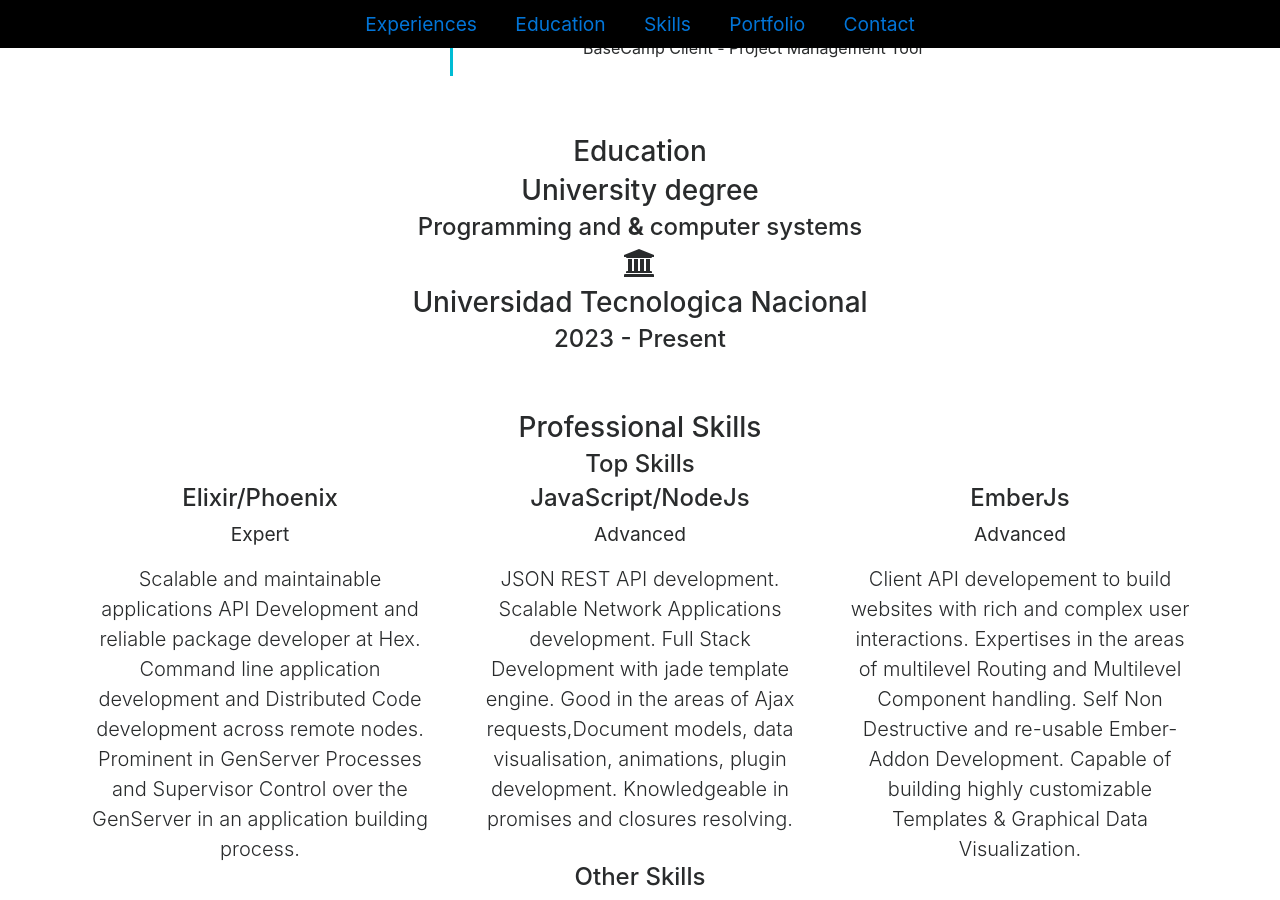
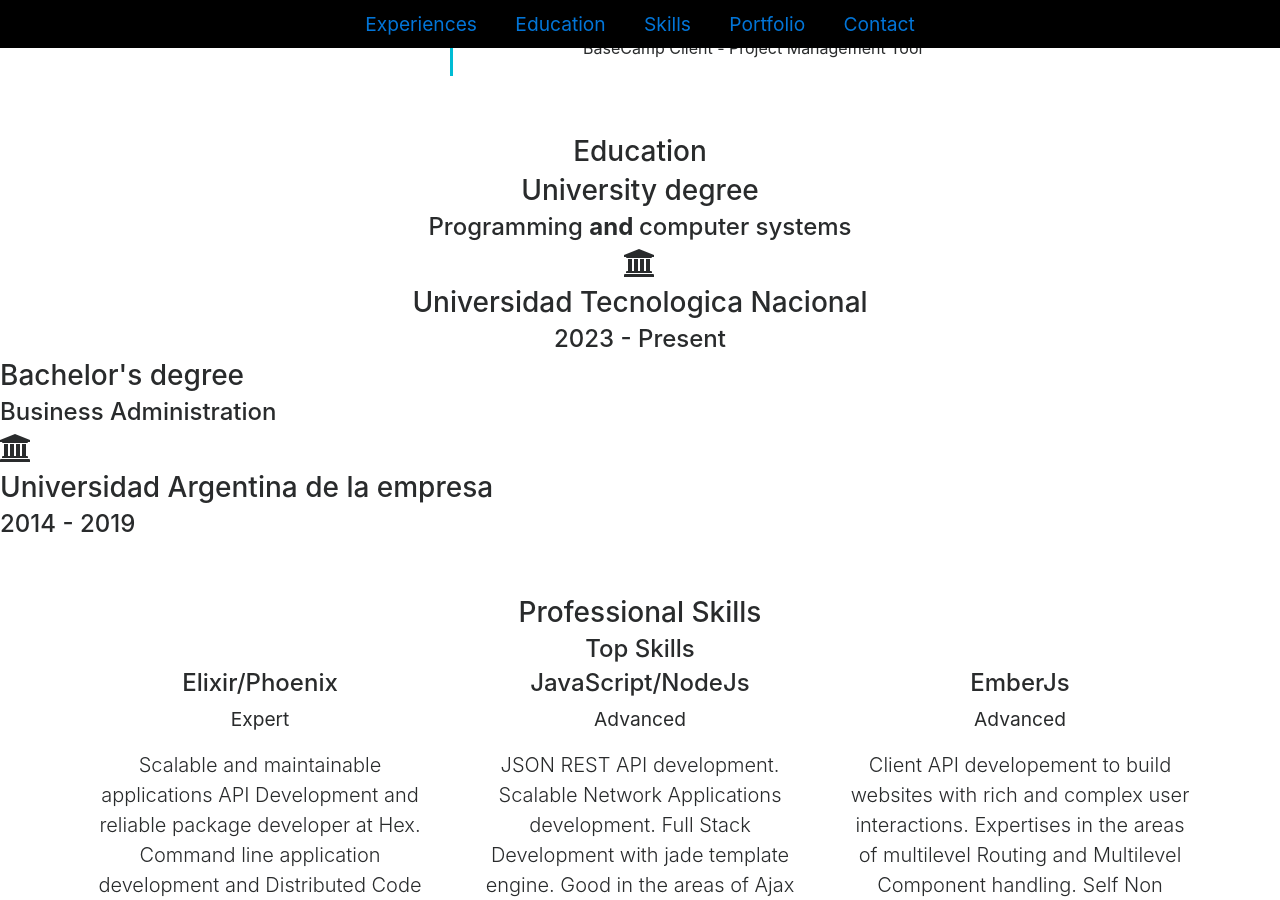
Before and after one commit to HBarthe/hbarthe.github.io, a Jekyll site: the page built from index.html, in a window 1280 px wide and 900 px high, scrolled down 1790 px. Built offline with Jekyll 4.4.1, drawn with Linux system fonts in a browser that asks for light colours; a style sheet for code colours, icons or effects is not loaded.

Commit message:
"Education 2"

```diff
--- a/_includes/education.html
+++ b/_includes/education.html
@@ -2,7 +2,7 @@
     <div  class="course">
         <h3 class="text-sm-center section-heading"> Education </h3>
         <h3 class="theme-color "> University degree </h3>
-        <h4>Programming and <strong class="theme-color"> & </strong> computer systems </h4>
+        <h4>Programming <strong class="theme-color"> and </strong> computer systems </h4>
     </div>
     <div class="university">
         <h3 class="university theme-color">
@@ -12,3 +12,14 @@
         <h4 class="year">2023 - Present  </h4>
     </div>
 </div>
+        <h3 class="theme-color "> Bachelor's degree </h3>
+        <h4>Business Administration </h4>
+    </div>
+    <div class="university">
+        <h3 class="university theme-color">
+            <i class="fa fa-university"> </i>
+        </h3>
+        <h3 class="university theme-color">Universidad Argentina de la empresa</h3>
+        <h4 class="year">2014 - 2019  </h4>
+    </div>
+</div>
```
